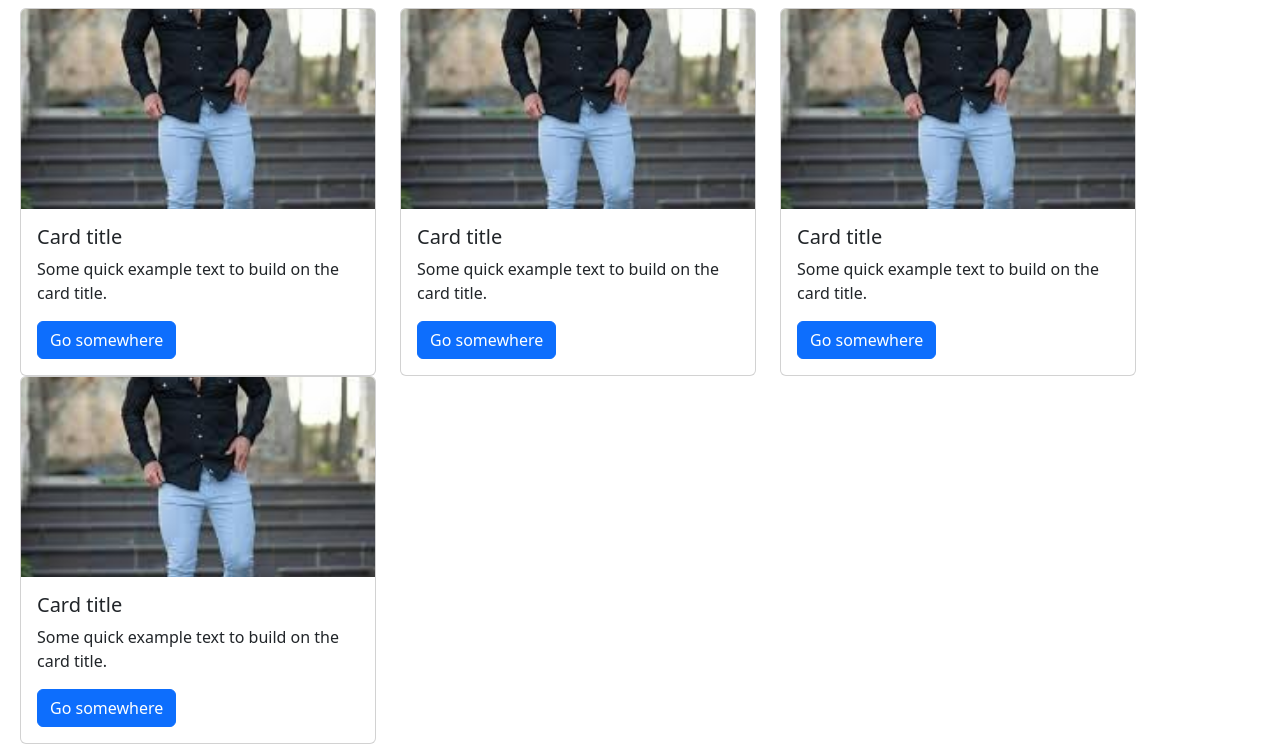
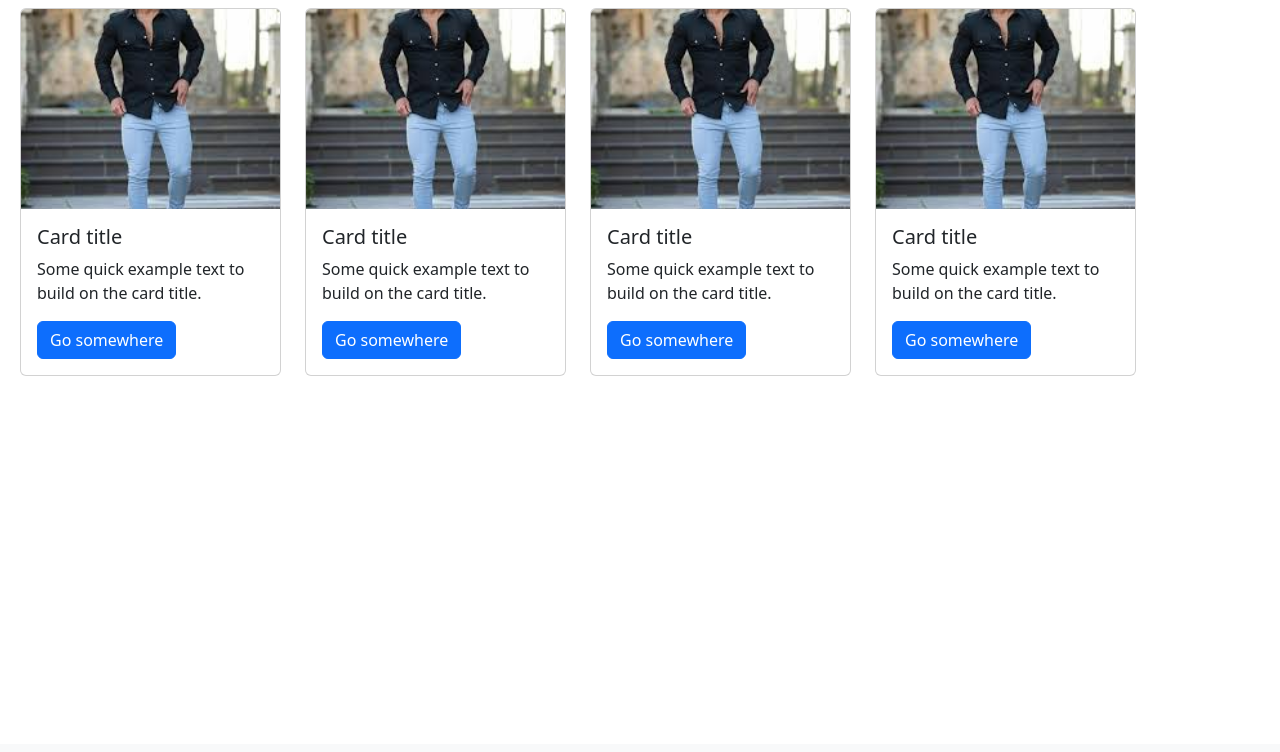
Before and after one commit to PapriBiswas2023/crud-prac, a PHP site: page /home.php in a window 1280 px wide. Shown: the part 56-808 px from the top of the page. After the commit the page ends 432 px from the top, so only its background shows below. Run offline with PHP 8.4, Linux system fonts and the light colour scheme.

Commit message:
homepage-cng

```diff
--- a/home.php
+++ b/home.php
@@ -37,7 +37,7 @@
 <div class="container my-2 mx-2">
   <div class="row">
     <!--Cards1--->
-    <div class="col-md-4">
+    <div class="col-md-3">
       <div class="card">
         <img src="home-img/men.jpg" class="card-img-top" alt="..." style="height: 200px; width: 100%; object-fit: cover;">
         <div class="card-body">
@@ -48,7 +48,7 @@
       </div>
     </div>
 <!--Cards2--->
-    <div class="col-md-4">
+    <div class="col-md-3">
       <div class="card">
         <img src="home-img/men.jpg" class="card-img-top" alt="..." style="height: 200px; width: 100%; object-fit: cover;">
         <div class="card-body">
@@ -59,7 +59,7 @@
       </div>
     </div>
 <!--Cards3--->
-    <div class="col-md-4">
+    <div class="col-md-3">
       <div class="card">
         <img src="home-img/men.jpg" class="card-img-top" alt="..." style="height: 200px; width: 100%; object-fit: cover;">
         <div class="card-body">
@@ -70,7 +70,7 @@
       </div>
     </div>
     <!--Cards4--->
-    <div class="col-md-4">
+    <div class="col-md-3">
       <div class="card">
         <img src="home-img/men.jpg" class="card-img-top" alt="..." style="height: 200px; width: 100%; object-fit: cover;">
         <div class="card-body">
```
